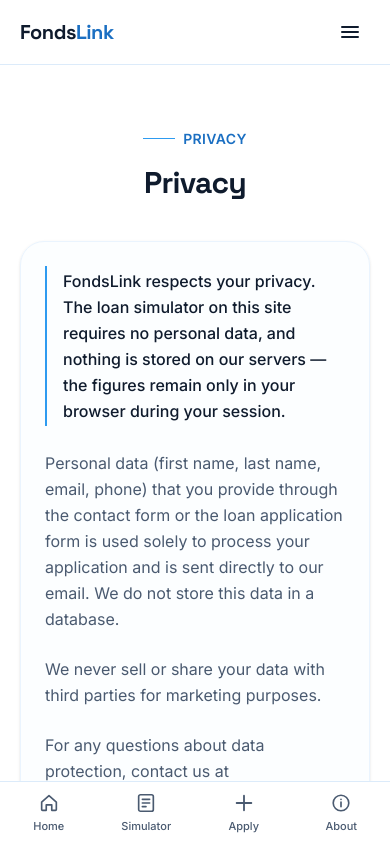
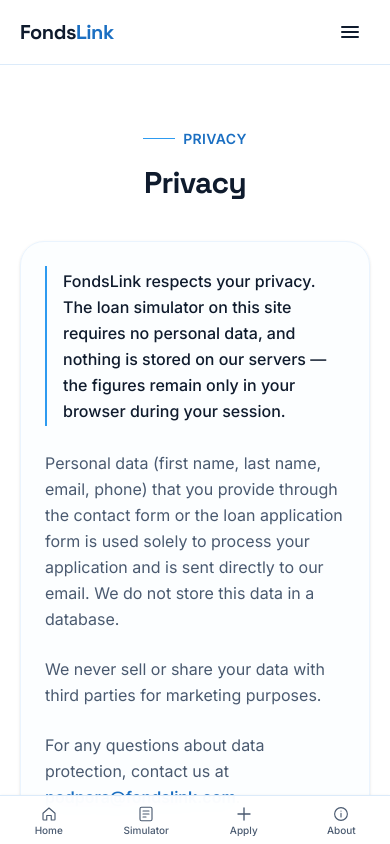
Before and after one commit to lfdweb123-sys/hiterkredit, a Next.js app: page /en/legal/privacy in a window 390 px wide. Shown: the top 844 px of the page. Built offline with nearby package versions, Linux system fonts and the light colour scheme.

Commit message:
Update BottomNav.tsx

```diff
--- a/app/[locale]/components/BottomNav.tsx
+++ b/app/[locale]/components/BottomNav.tsx
@@ -12,8 +12,8 @@ export default function BottomNav() {
       href: '/',
       label: t('home'),
       icon: (active: boolean) => (
-        <svg width="22" height="22" viewBox="0 0 24 24" fill="none">
-          <path d="M4 11L12 4L20 11V19A1 1 0 0 1 19 20H15V14H9V20H5A1 1 0 0 1 4 19V11Z" stroke="currentColor" strokeWidth={active ? 2.2 : 1.8} strokeLinejoin="round" />
+        <svg width="18" height="18" viewBox="0 0 24 24" fill="none">
+          <path d="M4 11L12 4L20 11V19A1 1 0 0 1 19 20H15V14H9V20H5A1 1 0 0 1 4 19V11Z" stroke="currentColor" strokeWidth={active ? 2 : 1.5} strokeLinejoin="round" />
         </svg>
       ),
     },
@@ -21,9 +21,9 @@ export default function BottomNav() {
       href: '/simulator',
       label: t('simulate'),
       icon: (active: boolean) => (
-        <svg width="22" height="22" viewBox="0 0 24 24" fill="none">
-          <rect x="4" y="3" width="16" height="18" rx="2" stroke="currentColor" strokeWidth={active ? 2.2 : 1.8} />
-          <path d="M8 8H16M8 12H16M8 16H12" stroke="currentColor" strokeWidth={active ? 2.2 : 1.8} strokeLinecap="round" />
+        <svg width="18" height="18" viewBox="0 0 24 24" fill="none">
+          <rect x="4" y="3" width="16" height="18" rx="2" stroke="currentColor" strokeWidth={active ? 2 : 1.5} />
+          <path d="M8 8H16M8 12H16M8 16H12" stroke="currentColor" strokeWidth={active ? 2 : 1.5} strokeLinecap="round" />
         </svg>
       ),
     },
@@ -31,8 +31,8 @@ export default function BottomNav() {
       href: '/apply',
       label: t('apply'),
       icon: (active: boolean) => (
-        <svg width="22" height="22" viewBox="0 0 24 24" fill="none">
-          <path d="M12 4V20M4 12H20" stroke="currentColor" strokeWidth={active ? 2.4 : 2} strokeLinecap="round" />
+        <svg width="18" height="18" viewBox="0 0 24 24" fill="none">
+          <path d="M12 4V20M4 12H20" stroke="currentColor" strokeWidth={active ? 2.2 : 1.8} strokeLinecap="round" />
         </svg>
       ),
     },
@@ -40,29 +40,29 @@ export default function BottomNav() {
       href: '/about',
       label: t('about'),
       icon: (active: boolean) => (
-        <svg width="22" height="22" viewBox="0 0 24 24" fill="none">
-          <circle cx="12" cy="12" r="8.5" stroke="currentColor" strokeWidth={active ? 2.2 : 1.8} />
-          <path d="M12 11V16M12 8V8.1" stroke="currentColor" strokeWidth={active ? 2.2 : 1.8} strokeLinecap="round" />
+        <svg width="18" height="18" viewBox="0 0 24 24" fill="none">
+          <circle cx="12" cy="12" r="8.5" stroke="currentColor" strokeWidth={active ? 2 : 1.5} />
+          <path d="M12 11V16M12 8V8.1" stroke="currentColor" strokeWidth={active ? 2 : 1.5} strokeLinecap="round" />
         </svg>
       ),
     },
   ];
 
   return (
-    <nav className="md:hidden fixed bottom-0 left-0 right-0 z-50 bg-white border-t border-[var(--color-line)] pb-[env(safe-area-inset-bottom)]">
-      <div className="grid grid-cols-4">
+    <nav className="md:hidden fixed bottom-0 left-0 right-0 z-50 bg-white/95 backdrop-blur-md border-t border-[var(--color-line)] pb-[env(safe-area-inset-bottom)] shadow-sm">
+      <div className="grid grid-cols-4 h-12 items-center">
         {items.map((item) => {
           const active = pathname === item.href;
           return (
             <Link
               key={item.href}
               href={item.href}
-              className={`flex flex-col items-center gap-1 py-2.5 text-[11px] font-medium transition-colors focus-ring ${
-                active ? 'text-[var(--color-sky-deep)]' : 'text-[var(--color-ink-soft)]'
+              className={`flex flex-col items-center justify-center gap-0.5 py-1 text-[10px] font-medium transition-colors ${
+                active ? 'text-[var(--color-sky-deep)] font-semibold' : 'text-[var(--color-ink-soft)]'
               }`}
             >
               {item.icon(active)}
-              <span>{item.label}</span>
+              <span className="leading-none">{item.label}</span>
             </Link>
           );
         })}
```
